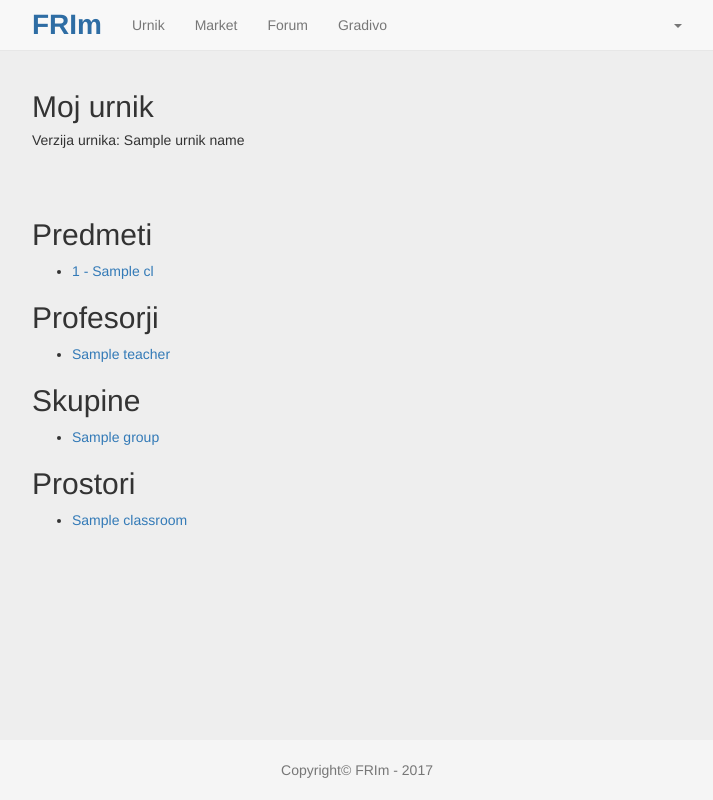
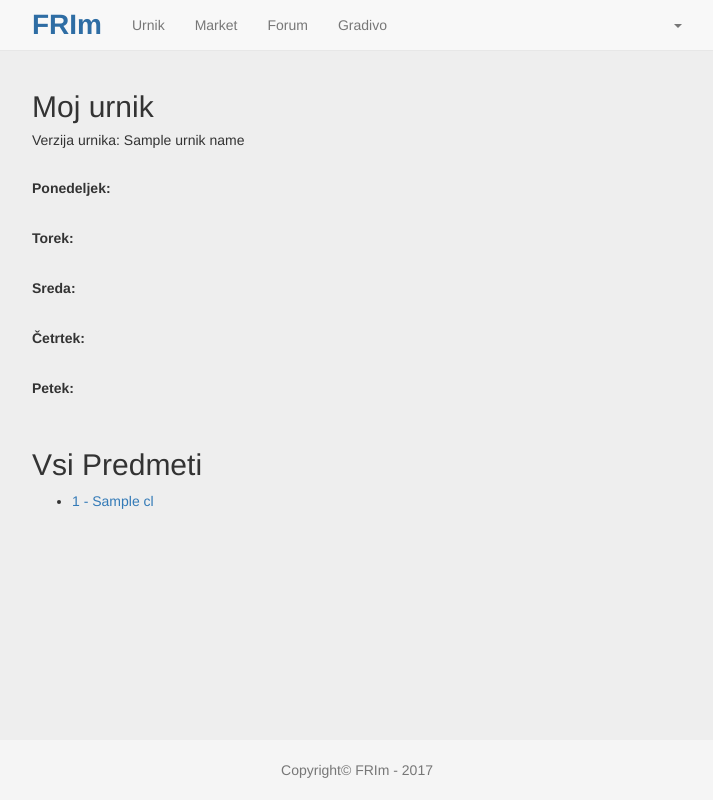
Before and after one commit to marlic1337/FRIm, a Django app: template templates/classes/index.html in a window 1280 px wide. Shown: the whole page, without its empty margins (283-996 px from the left). Run offline with Django 3.2, Linux system fonts and the light colour scheme; the template is opened without the code that fills it: most values are stand-ins (such as "Sample title", 1, 10 or a date in 2020); some libraries are stand-ins or nearby versions.

Commit message:
[Urnik] frontend

```diff
--- a/templates/classes/index.html
+++ b/templates/classes/index.html
@@ -5,71 +5,61 @@
     <h2>Moj urnik</h2>
     <h5>Verzija urnika: {{ urnik_name }}</h5>
     <br>
-        {% if 'MON' in days_with_cls %}
-            <h4><strong>PONEDELJEK</strong></h4>
-            {% for cls in my_timetable %}
-                {% if cls.day == 'MON' %}
-                    <ul>{{ cls }}</ul>
+    <p><b>Ponedeljek:</b></p>
+    {% for u in urnik %}
+        {% if u.day == 'ponedeljek' %}
+            <ul class="list-group">
+                <li class="list-group-item"><p>{{ u.time }}, {{ u.subjectId }}, {{ u.type }}; {{ u.classroom }}; {{ u.teacher }}<a href="/forum" class="btn btn-xs">Forum</a><a href="/documents{{ u.subjectId }}" class="btn btn-xs">Dokumenti</a></p></li>
+            </ul>
         {% endif %}
     {% endfor %}
-        {% endif %}
-        {% if 'TUE' in days_with_cls %}
-            <h4><strong>TOREK</strong></h4>
-            {% for cls in my_timetable %}
-                {% if cls.day == 'TUE' %}
-                    <ul>{{ cls }}</ul>
+    <br>
+
+    <p><b>Torek:</b></p>
+    {% for u in urnik %}
+        {% if u.day == 'torek' %}
+            <ul class="list-group">
+                <li class="list-group-item"><p>{{ u.time }}, {{ u.subjectId }}, {{ u.type }}; {{ u.classroom }}; {{ u.teacher }}<a href="/forum" class="btn btn-xs">Forum</a><a href="/documents/{{ u.subjectId }}". class="btn btn-xs">Dokumenti</a></p></li>
+            </ul>
         {% endif %}
     {% endfor %}
-        {% endif %}
-        {% if 'WED' in days_with_cls %}
-            <h4><strong>SREDA</strong></h4>
-            {% for cls in my_timetable %}
-                {% if cls.day == 'WED' %}
-                    <ul>{{ cls }}</ul>
+    <br>
+
+    <p><b>Sreda:</b></p>
+    {% for u in urnik %}
+        {% if u.day == 'sreda' %}
+            <ul class="list-group">
+                <li class="list-group-item"><p>{{ u.time }}, {{ u.subjectId }}, {{ u.type }}; {{ u.classroom }}; {{ u.teacher }}<a href="/forum" class="btn btn-xs">Forum</a><a href="/documents/{{ u.subjectId }}" class="btn btn-xs">Dokumenti</a></p></li>
+            </ul>
         {% endif %}
     {% endfor %}
-        {% endif %}
-        {% if 'THU' in days_with_cls %}
-            <h4><strong>ČETRTEK</strong></h4>
-            {% for cls in my_timetable %}
-                {% if cls.day == 'THU' %}
-                    <ul>{{ cls }}</ul>
+    <br>
+
+    <p><b>Četrtek:</b></p>
+    {% for u in urnik %}
+        {% if u.day == 'cetrtek' %}
+            <ul class="list-group">
+                <li class="list-group-item"><p>{{ u.time }}, {{ u.subjectId }}, {{ u.type }}; {{ u.classroom }}; {{ u.teacher }}<a href="/forum" class="btn btn-xs">Forum</a><a href="/documents/{{ u.subjectId }}" class="btn btn-xs">Dokumenti</a></p></li>
+            </ul>
         {% endif %}
     {% endfor %}
-        {% endif %}
-        {% if 'FRI' in days_with_cls %}
-            <h4><strong>PETEK</strong></h4>
-            {% for cls in my_timetable %}
-                {% if cls.day == 'FRI' %}
-                    <ul>{{ cls }}</ul>
+    <br>
+
+    <p><b>Petek:</b></p>
+    {% for u in urnik %}
+        {% if u.day == 'petek' %}
+            <ul class="list-group">
+                <li class="list-group-item"><p>{{ u.time }}, {{ u.subjectId }}, {{ u.type }}; {{ u.classroom }}; {{ u.teacher }}<a href="/forum" class="btn btn-xs">Forum</a><a href="/documents/{{ u.subjectId }}" class="btn btn-xs">Dokumenti</a></p></li>
+            </ul>
         {% endif %}
     {% endfor %}
-        {% endif %}
     <br>
 
-    <h2>Predmeti</h2>
+    <h2>Vsi Predmeti</h2>
     <ul>
         {% for cls in all_classes %}
         <li><a href="https://urnik.fri.uni-lj.si/timetable/{{ urnik_name }}/allocations?subject={{ cls.predmet_id }}">{{ cls.predmet_id }} - {{ cls.predmet_name }}</a></li>
         {% endfor %}
     </ul>
-    <h2>Profesorji</h2>
-    <ul>
-        {% for teacher in all_teachers %}
-        <li><a href="https://urnik.fri.uni-lj.si/timetable/{{ urnik_name }}/allocations?teacher={{ teacher.profesor_id }}">{{ teacher.profesor_name }}</a></li>
-        {% endfor %}
-    </ul>
-    <h2>Skupine</h2>
-    <ul>
-        {% for group in all_groups %}
-        <li><a href="https://urnik.fri.uni-lj.si/timetable/{{ urnik_name }}/allocations?group={{ group.skupina_id }}">{{ group.skupina_name }}</a></li>
-        {% endfor %}
-    </ul>
-    <h2>Prostori</h2>
-    <ul>
-        {% for classroom in all_classrooms %}
-        <li><a href="https://urnik.fri.uni-lj.si/timetable/{{ urnik_name }}/allocations?classroom={{ classroom.prostor_id }}">{{ classroom.prostor_name }}</a></li>
-        {% endfor %}
-    </ul>
 
 {% endblock %}
```
Also changed, not shown: classes/views.py (+43 -54 lines). Lines whose indentation alone changed are shown as unchanged.
